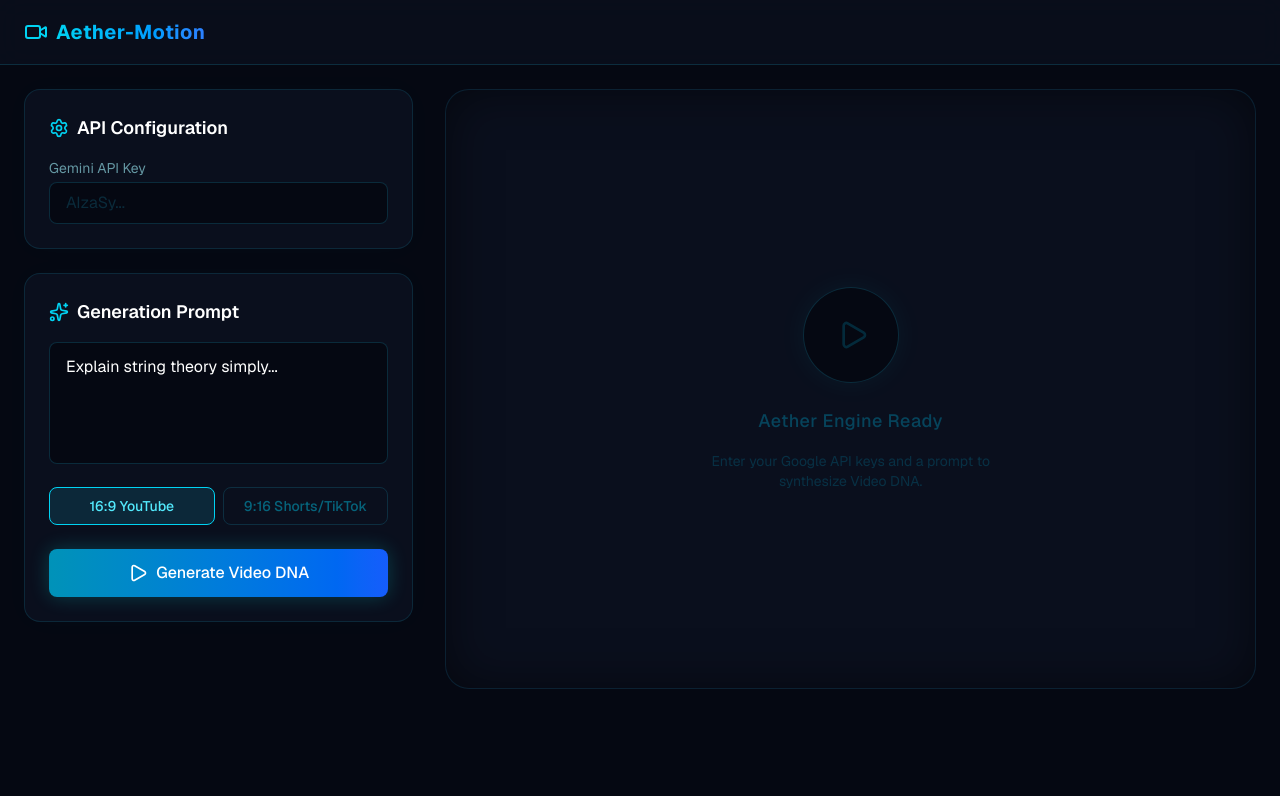
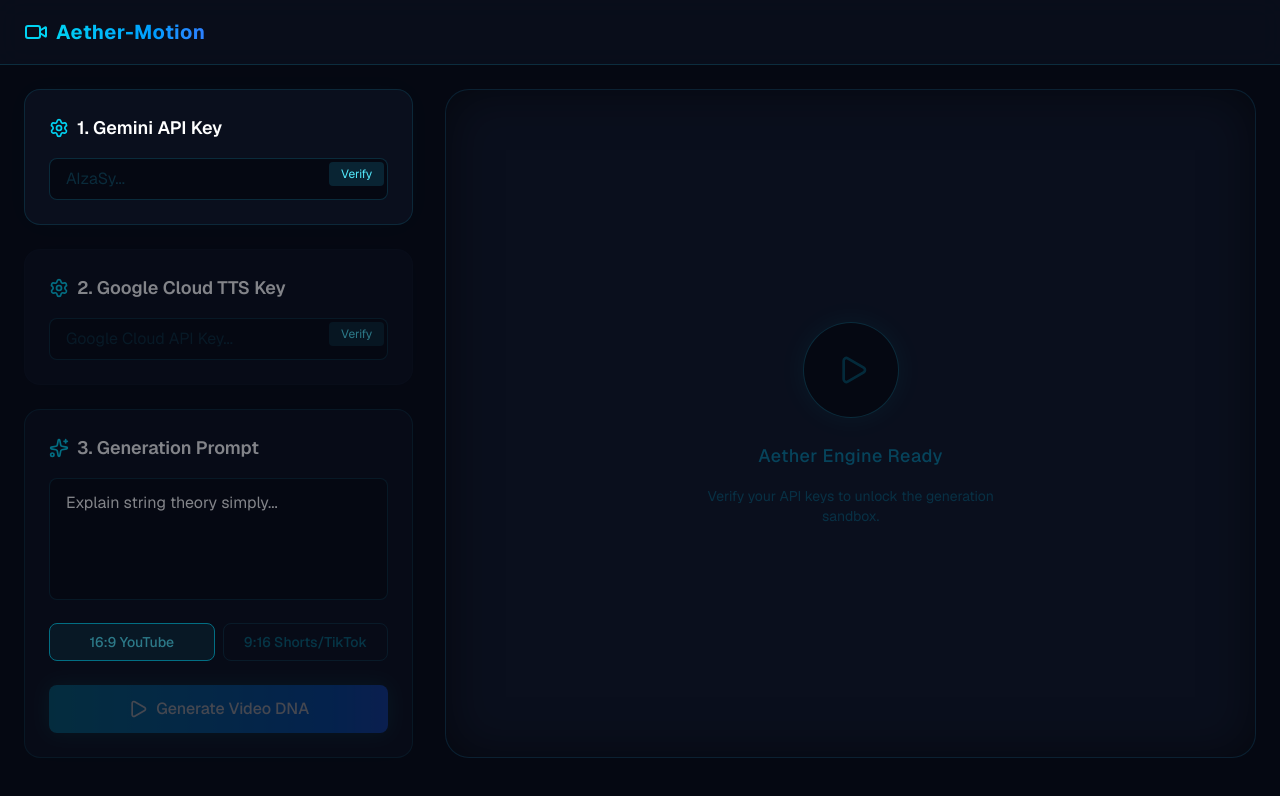
Before and after one commit to AroulRosario/aether-motion, a Next.js app: page / in a window 1280 px wide. Shown: the top 796 px of the page. Built offline with nearby package versions, Linux system fonts and the light colour scheme.

Commit message:
feat: Add dynamic API Key sequencing and REST-based Google Cloud TTS

```diff
--- /dev/null
+++ b/src/app/api/voices/route.ts
@@ -0,0 +1,31 @@
+import { NextResponse } from 'next/server';
+
+export async function GET(request: Request) {
+    const { searchParams } = new URL(request.url);
+    const apiKey = searchParams.get('apiKey');
+
+    if (!apiKey) {
+        return NextResponse.json({ error: 'TTS API Key is required' }, { status: 400 });
+    }
+
+    try {
+        const response = await fetch(`https://texttospeech.googleapis.com/v1/voices?key=${apiKey}`);
+        const data = await response.json();
+
+        if (data.error) {
+            return NextResponse.json({ error: data.error.message }, { status: 400 });
+        }
+
+        const voices = data.voices
+            .filter((v: any) => v.languageCodes.includes('en-US'))
+            .map((v: any) => ({
+                id: v.name,
+                name: `${v.name} (${v.ssmlGender})`
+            }));
+
+        return NextResponse.json({ voices });
+    } catch (error: any) {
+        console.error('Error fetching voices:', error);
+        return NextResponse.json({ error: error.message || 'Failed to fetch voices' }, { status: 500 });
+    }
+}
--- a/src/app/page.tsx
+++ b/src/app/page.tsx
@@ -4,12 +4,19 @@
 import { Player } from '@remotion/player';
 import { MainComposition } from '@/remotion/Composition';
 import { VideoDNA, WordTimestamp, GenerationState } from '@/types';
-import { Settings, Play, Download, Loader2, Sparkles, Video } from 'lucide-react';
+import { Settings, Play, Download, Loader2, Sparkles, Video, CheckCircle2 } from 'lucide-react';
 
 export default function AetherDashboard() {
   const [apiKey, setApiKey] = useState('');
   const [models, setModels] = useState<{ id: string; name: string }[]>([]);
   const [selectedModel, setSelectedModel] = useState('');
+  const [geminiVerified, setGeminiVerified] = useState(false);
+
+  const [ttsApiKey, setTtsApiKey] = useState('');
+  const [voices, setVoices] = useState<{ id: string; name: string }[]>([]);
+  const [selectedVoice, setSelectedVoice] = useState('');
+  const [ttsVerified, setTtsVerified] = useState(false);
+
   const [prompt, setPrompt] = useState('Explain string theory simply...');
   const [aspectRatio, setAspectRatio] = useState<'16:9' | '9:16'>('16:9');
 
@@ -21,21 +28,48 @@
     videoUrl: null,
   });
 
-  const fetchModels = async () => {
+  const verifyGemini = async () => {
     if (!apiKey) return;
-    const res = await fetch(`/api/models?apiKey=${apiKey}`);
-    const data = await res.json();
-    if (data.models) {
-      setModels(data.models);
-      setSelectedModel(data.models[0].id);
-    } else {
-      alert("Error: " + data.error);
+    try {
+      const res = await fetch(`/api/models?apiKey=${apiKey}`);
+      const data = await res.json();
+      if (data.models && data.models.length > 0) {
+        setModels(data.models);
+        setSelectedModel(data.models[0].id);
+        setGeminiVerified(true);
+      } else {
+        alert("Error: " + (data.error || "No models found"));
+        setGeminiVerified(false);
+      }
+    } catch (err) {
+      alert("Verification failed");
+      setGeminiVerified(false);
     }
   };
 
+  const verifyTTS = async () => {
+    if (!ttsApiKey) return;
+    try {
+      const res = await fetch(`/api/voices?apiKey=${ttsApiKey}`);
+      const data = await res.json();
+      if (data.voices && data.voices.length > 0) {
+        setVoices(data.voices);
+        setSelectedVoice(data.voices[0].id);
+        setTtsVerified(true);
+      } else {
+        alert("Error: " + (data.error || "No voices found"));
+        setTtsVerified(false);
+      }
+    } catch (err) {
+      alert("TTS Verification failed");
+      setTtsVerified(false);
+    }
+  }
+
   const startGeneration = async () => {
     try {
-      if (!apiKey || !selectedModel) return alert("Need API configuration");
+      if (!geminiVerified || !ttsVerified || !selectedModel || !selectedVoice) return alert("Verify all API keys first");
+
       setState({ ...state, status: 'generating_dna', progress: 10, error: undefined });
 
       const dnaRes = await fetch('/api/generate-dna', {
@@ -52,7 +86,7 @@
 
       const ttsRes = await fetch('/api/tts', {
         method: 'POST',
-        body: JSON.stringify({ text: script })
+        body: JSON.stringify({ text: script, apiKey: ttsApiKey, voiceName: selectedVoice })
       });
       const ttsData = await ttsRes.json();
       if (!ttsRes.ok) throw new Error(ttsData.error);
@@ -104,30 +138,37 @@
 
       <main className="max-w-7xl mx-auto p-6 grid grid-cols-1 lg:grid-cols-12 gap-8">
         <div className="lg:col-span-4 space-y-6">
-          <div className="bg-[#0A0F1D] p-6 rounded-2xl border border-cyan-900/40 shadow-[0_0_30px_rgba(0,255,255,0.02)] transition-all">
-            <h2 className="text-lg font-semibold mb-4 flex items-center gap-2">
-              <Settings className="w-5 h-5 text-cyan-400" />
-              API Configuration
+          {/* Step 1: Gemini Keys */}
+          <div className={`bg-[#0A0F1D] p-6 rounded-2xl border ${geminiVerified ? 'border-green-900/40' : 'border-cyan-900/40'} shadow-[0_0_30px_rgba(0,255,255,0.02)] transition-all`}>
+            <h2 className="text-lg font-semibold mb-4 flex items-center gap-2 justify-between">
+              <div className="flex items-center gap-2">
+                <Settings className={geminiVerified ? "w-5 h-5 text-green-400" : "w-5 h-5 text-cyan-400"} />
+                1. Gemini API Key
+              </div>
+              {geminiVerified && <CheckCircle2 className="w-5 h-5 text-green-400" />}
             </h2>
             <div className="space-y-4">
-              <div>
-                <label className="block text-sm text-cyan-200/60 mb-1">Gemini API Key</label>
+              <div className="relative">
                 <input
                   type="password"
                   value={apiKey}
-                  onChange={e => setApiKey(e.target.value)}
-                  onBlur={fetchModels}
-                  className="w-full bg-[#050812] border border-cyan-900/50 rounded-lg px-4 py-2 focus:outline-none focus:border-cyan-400 transition-colors placeholder-cyan-900/50"
+                  onChange={e => { setApiKey(e.target.value); setGeminiVerified(false); }}
+                  className="w-full bg-[#050812] border border-cyan-900/50 rounded-lg px-4 py-2 pr-20 focus:outline-none focus:border-cyan-400 transition-colors placeholder-cyan-900/50"
                   placeholder="AIzaSy..."
                 />
+                {!geminiVerified && (
+                  <button onClick={verifyGemini} className="absolute right-1 top-1 text-xs px-3 py-1 bg-cyan-900/40 text-cyan-300 rounded hover:bg-cyan-900/60 transition-colors">
+                    Verify
+                  </button>
+                )}
               </div>
-              {models.length > 0 && (
-                <div>
-                  <label className="block text-sm text-cyan-200/60 mb-1">Model Selection</label>
+              {geminiVerified && models.length > 0 && (
+                <div className="animate-in fade-in slide-in-from-top-2">
+                  <label className="block text-xs text-cyan-200/60 mb-1">Model Selection</label>
                   <select
                     value={selectedModel}
                     onChange={e => setSelectedModel(e.target.value)}
-                    className="w-full bg-[#050812] border border-cyan-900/50 rounded-lg px-4 py-2 focus:outline-none focus:border-cyan-400"
+                    className="w-full bg-[#050812] text-sm border border-cyan-900/50 rounded-lg px-4 py-2 focus:outline-none focus:border-cyan-400"
                   >
                     {models.map(m => <option key={m.id} value={m.id}>{m.name}</option>)}
                   </select>
@@ -136,10 +177,50 @@
             </div>
           </div>
 
-          <div className="bg-[#0A0F1D] p-6 rounded-2xl border border-cyan-900/40 shadow-[0_0_30px_rgba(0,255,255,0.02)] transition-all">
+          {/* Step 2: TTS Keys */}
+          <div className={`bg-[#0A0F1D] p-6 rounded-2xl border ${!geminiVerified ? 'border-gray-900/40 opacity-50 pointer-events-none' : ttsVerified ? 'border-green-900/40' : 'border-cyan-900/40'} shadow-[0_0_30px_rgba(0,255,255,0.02)] transition-all`}>
+            <h2 className="text-lg font-semibold mb-4 flex items-center gap-2 justify-between">
+              <div className="flex items-center gap-2">
+                <Settings className={ttsVerified ? "w-5 h-5 text-green-400" : "w-5 h-5 text-cyan-400"} />
+                2. Google Cloud TTS Key
+              </div>
+              {ttsVerified && <CheckCircle2 className="w-5 h-5 text-green-400" />}
+            </h2>
+            <div className="space-y-4">
+              <div className="relative">
+                <input
+                  type="password"
+                  value={ttsApiKey}
+                  onChange={e => { setTtsApiKey(e.target.value); setTtsVerified(false); }}
+                  className="w-full bg-[#050812] border border-cyan-900/50 rounded-lg px-4 py-2 pr-20 focus:outline-none focus:border-cyan-400 transition-colors placeholder-cyan-900/50"
+                  placeholder="Google Cloud API Key..."
+                />
+                {!ttsVerified && (
+                  <button onClick={verifyTTS} className="absolute right-1 top-1 text-xs px-3 py-1 bg-cyan-900/40 text-cyan-300 rounded hover:bg-cyan-900/60 transition-colors">
+                    Verify
+                  </button>
+                )}
+              </div>
+              {ttsVerified && voices.length > 0 && (
+                <div className="animate-in fade-in slide-in-from-top-2">
+                  <label className="block text-xs text-cyan-200/60 mb-1">Voice Selection (US English)</label>
+                  <select
+                    value={selectedVoice}
+                    onChange={e => setSelectedVoice(e.target.value)}
+                    className="w-full bg-[#050812] text-sm border border-cyan-900/50 rounded-lg px-4 py-2 focus:outline-none focus:border-cyan-400"
+                  >
+                    {voices.map(v => <option key={v.id} value={v.id}>{v.name}</option>)}
+                  </select>
+                </div>
+              )}
+            </div>
+          </div>
+
+          {/* Step 3: Generation (Protected) */}
+          <div className={`bg-[#0A0F1D] p-6 rounded-2xl border border-cyan-900/40 shadow-[0_0_30px_rgba(0,255,255,0.02)] transition-all ${(!geminiVerified || !ttsVerified) ? 'opacity-50 pointer-events-none' : ''}`}>
             <h2 className="text-lg font-semibold mb-4 flex items-center gap-2">
               <Sparkles className="w-5 h-5 text-cyan-400" />
-              Generation Prompt
+              3. Generation Prompt
             </h2>
             <textarea
               value={prompt}
@@ -159,7 +240,7 @@
 
             <button
               onClick={startGeneration}
-              disabled={state.status.includes('generating')}
+              disabled={state.status.includes('generating') || !geminiVerified || !ttsVerified}
               className="w-full mt-6 bg-gradient-to-r from-cyan-600 to-blue-600 hover:from-cyan-500 hover:to-blue-500 text-white font-medium py-3 rounded-lg shadow-[0_0_20px_rgba(0,255,255,0.2)] transition-all flex items-center justify-center gap-2 disabled:opacity-50"
             >
               {state.status.includes('generating') ? <Loader2 className="w-5 h-5 animate-spin" /> : <Play className="w-5 h-5" />}
@@ -227,7 +308,11 @@
                 <Play className="w-8 h-8 opacity-50 ml-1" />
               </div>
               <p className="text-lg font-medium opacity-80 tracking-wide mt-2">Aether Engine Ready</p>
-              <p className="text-sm opacity-50 max-w-xs text-center">Enter your Google API keys and a prompt to synthesize Video DNA.</p>
+              {(!geminiVerified || !ttsVerified) ? (
+                <p className="text-sm opacity-50 max-w-xs text-center">Verify your API keys to unlock the generation sandbox.</p>
+              ) : (
+                <p className="text-sm opacity-50 max-w-xs text-center">Keys verified. Enter a prompt to synthesize Video DNA.</p>
+              )}
             </div>
           )}
         </div>
```
Also changed, not shown: src/app/api/tts/route.ts (+22 -25 lines).
